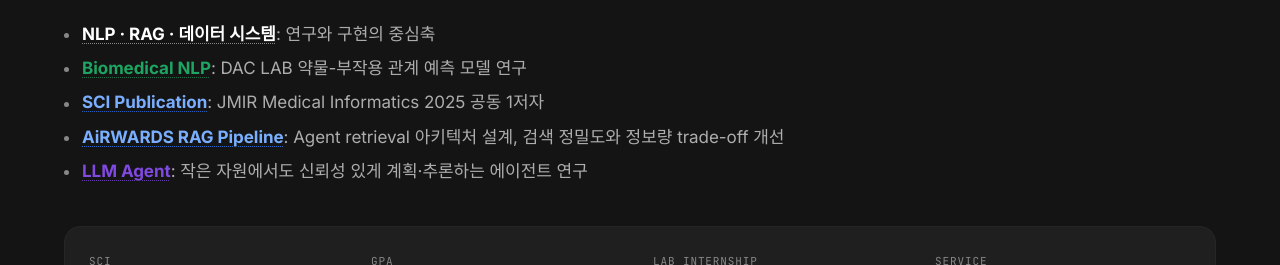
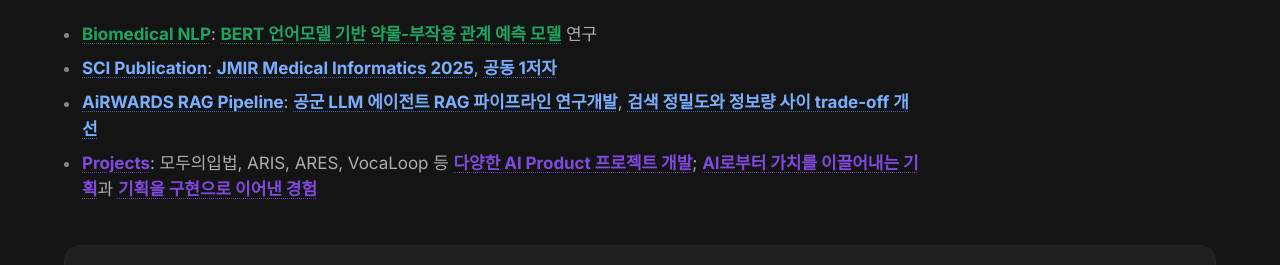
Before and after one commit to Nedian0Brien/personal-portfolio, a website built with Vite: page web/index.html in a window 1280 px wide. Both pictures are taken after a click on the button 1117 px from the left and 28 px from the top of the page. Shown: the part 456-721 px from the top of the page. Built offline with nearby package versions, Linux system fonts and the light colour scheme; no server answers; files whose address does not match are found by name; a web font is replaced by a local one.

Commit message:
Sharpen portfolio hero bullet evidence

```diff
--- a/web/index.html
+++ b/web/index.html
@@ -79,11 +79,10 @@
   </p>
 
   <ul class="hero__bullets" aria-label="Research and implementation summary">
-    <li><strong class="hero__bullet-key hero__bullet-key--core">NLP · RAG · 데이터 시스템</strong>: 연구와 구현의 중심축</li>
-    <li><strong class="hero__bullet-key hero__bullet-key--bio">Biomedical NLP</strong>: DAC LAB 약물-부작용 관계 예측 모델 연구</li>
-    <li><strong class="hero__bullet-key hero__bullet-key--paper">SCI Publication</strong>: JMIR Medical Informatics 2025 공동 1저자</li>
-    <li><strong class="hero__bullet-key hero__bullet-key--retrieval">AiRWARDS RAG Pipeline</strong>: Agent retrieval 아키텍처 설계, 검색 정밀도와 정보량 trade-off 개선</li>
-    <li><strong class="hero__bullet-key hero__bullet-key--agent">LLM Agent</strong>: 작은 자원에서도 신뢰성 있게 계획·추론하는 에이전트 연구</li>
+    <li><strong class="hero__bullet-key hero__bullet-key--bio">Biomedical NLP</strong>: <span class="hero__bullet-em hero__bullet-em--bio">BERT 언어모델 기반 약물-부작용 관계 예측 모델</span> 연구</li>
+    <li><strong class="hero__bullet-key hero__bullet-key--paper">SCI Publication</strong>: <span class="hero__bullet-em hero__bullet-em--paper">JMIR Medical Informatics 2025</span>, <span class="hero__bullet-em hero__bullet-em--paper">공동 1저자</span></li>
+    <li><strong class="hero__bullet-key hero__bullet-key--retrieval">AiRWARDS RAG Pipeline</strong>: <span class="hero__bullet-em hero__bullet-em--retrieval">공군 LLM 에이전트 RAG 파이프라인 연구개발</span>, <span class="hero__bullet-em hero__bullet-em--retrieval">검색 정밀도와 정보량 사이 trade-off 개선</span></li>
+    <li><strong class="hero__bullet-key hero__bullet-key--project">Projects</strong>: 모두의입법, ARIS, ARES, VocaLoop 등 <span class="hero__bullet-em hero__bullet-em--project">다양한 AI Product 프로젝트 개발</span>; <span class="hero__bullet-em hero__bullet-em--project">AI로부터 가치를 이끌어내는 기획</span>과 <span class="hero__bullet-em hero__bullet-em--project">기획을 구현으로 이어낸 경험</span></li>
   </ul>
 
   <div class="hero__facts">
--- a/web/styles/hero.css
+++ b/web/styles/hero.css
@@ -168,7 +168,8 @@
   border-radius: 999px;
   background: hsl(var(--neutral-50));
 }
-.hero__bullet-key {
+.hero__bullet-key,
+.hero__bullet-em {
   color: var(--text-primary);
   font-weight: 800;
   text-decoration-line: underline;
@@ -176,33 +177,38 @@
   text-decoration-thickness: 0.08em;
   text-underline-offset: 0.18em;
 }
-.hero__bullet-key--core {
-  text-decoration-color: hsl(var(--neutral-50));
-}
-.hero__bullet-key--bio {
+.hero__bullet-key--bio,
+.hero__bullet-em--bio {
   color: hsl(var(--green-60));
   text-decoration-color: hsla(var(--green-50) / 0.65);
 }
-.hero__bullet-key--paper {
+.hero__bullet-key--paper,
+.hero__bullet-em--paper {
   color: hsl(var(--blue-70));
   text-decoration-color: hsla(var(--blue-50) / 0.7);
 }
-.hero__bullet-key--retrieval {
+.hero__bullet-key--retrieval,
+.hero__bullet-em--retrieval {
   color: hsl(var(--blue-70));
   text-decoration-color: hsla(var(--blue-50) / 0.8);
 }
-.hero__bullet-key--agent {
+.hero__bullet-key--project,
+.hero__bullet-em--project {
   color: hsl(var(--purple-60));
   text-decoration-color: hsla(var(--purple-50) / 0.75);
 }
-[data-theme="dark"] .hero__bullet-key--bio {
+[data-theme="dark"] .hero__bullet-key--bio,
+[data-theme="dark"] .hero__bullet-em--bio {
   color: hsl(var(--green-50));
 }
 [data-theme="dark"] .hero__bullet-key--paper,
-[data-theme="dark"] .hero__bullet-key--retrieval {
+[data-theme="dark"] .hero__bullet-em--paper,
+[data-theme="dark"] .hero__bullet-key--retrieval,
+[data-theme="dark"] .hero__bullet-em--retrieval {
   color: hsl(var(--blue-30));
 }
-[data-theme="dark"] .hero__bullet-key--agent {
+[data-theme="dark"] .hero__bullet-key--project,
+[data-theme="dark"] .hero__bullet-em--project {
   color: hsl(var(--purple-50));
 }
 
```
